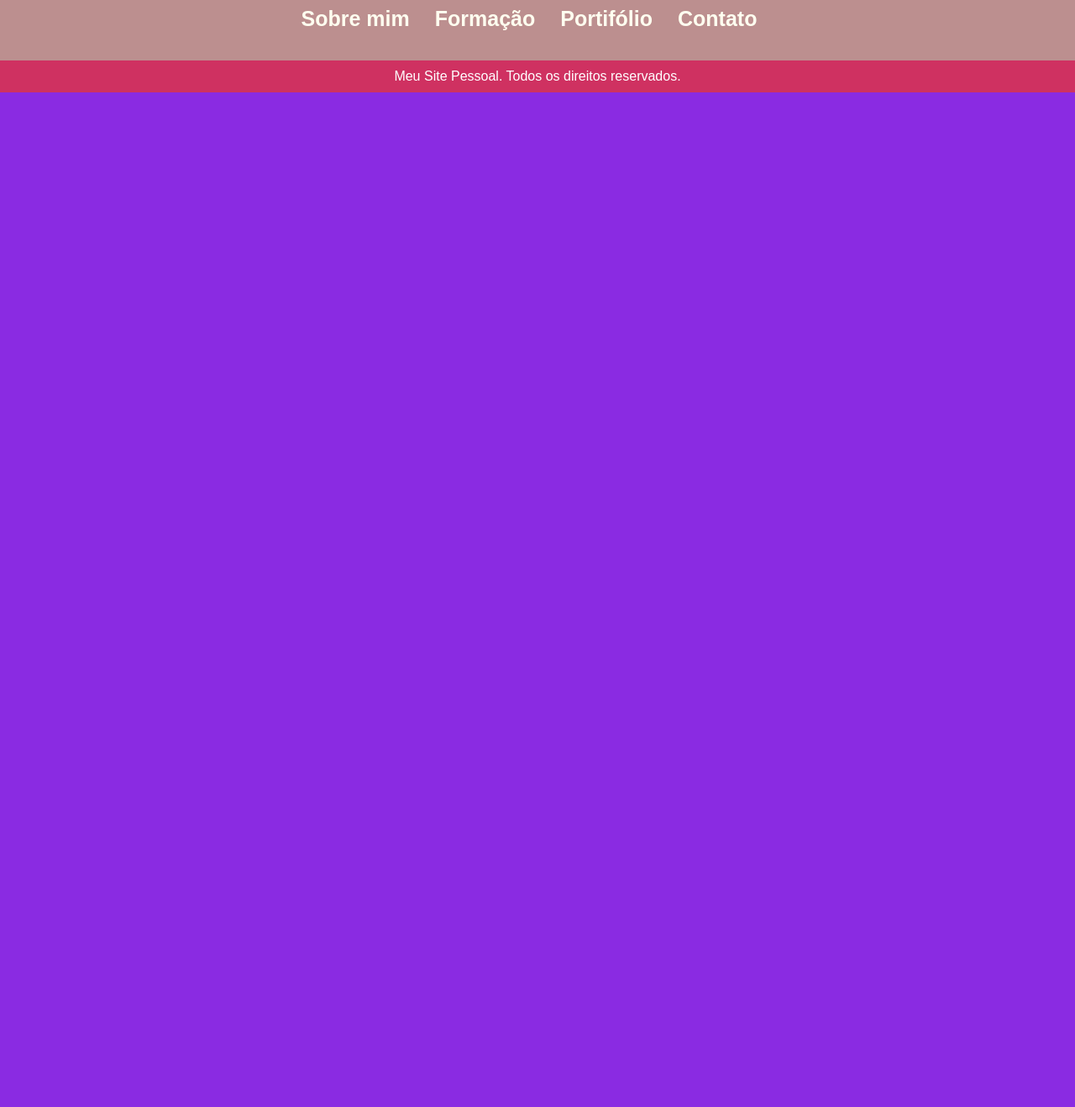
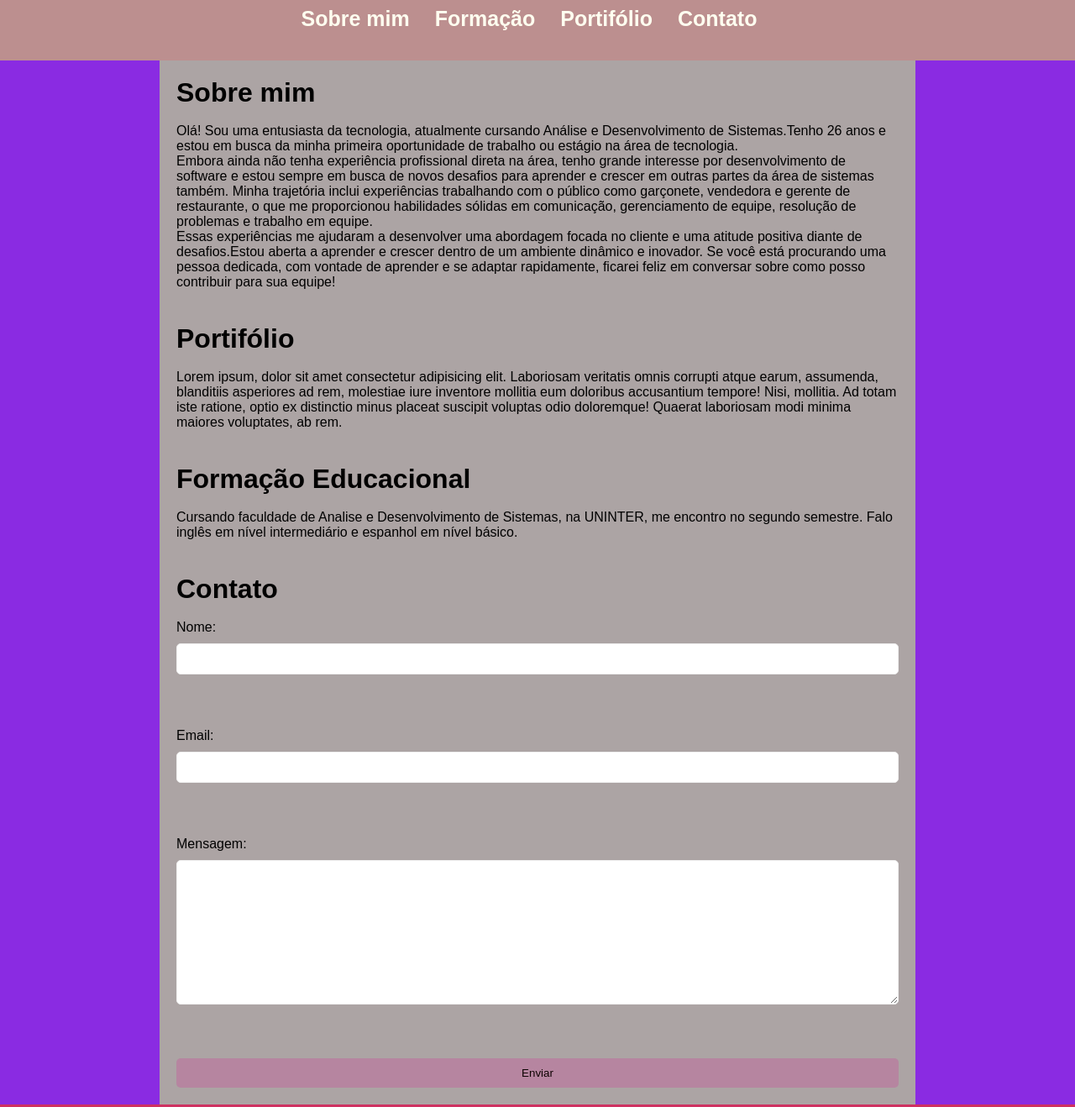
Before and after one commit to Isabela-Lenar/portifoliopessoal.github.io, a plain HTML site: page index.html in a window 1280 px wide. Shown: the part 27-1345 px from the top of the page at 84% size. Before the commit the page ends 800 px from the top, so only its background shows below. Drawn offline with Linux system fonts and the light colour scheme.

Commit message:
Add files via upload

```diff
--- a/index.html
+++ b/index.html
@@ -8,7 +8,7 @@
 </head>
 <body>
    <header>
-        <nav>
+        <nav class="conteiner menu">
            <ul>
             <li><a href="sobremim.html">Sobre mim</a></li>
             <li><a href="formacao.html">Formação</a></li>
@@ -16,10 +16,40 @@
             <li><a href="contato.html">Contato</a></li>
            <ul>
         </nav>
-   </header>
+    </header>
+   <main>
+    <h1>Sobre mim</h1>
+    <br>
+    <p>Olá! Sou uma entusiasta da tecnologia, atualmente cursando Análise e Desenvolvimento de Sistemas.Tenho 26 anos e estou em busca da minha primeira oportunidade de trabalho ou estágio na área de tecnologia.<br>Embora ainda não tenha experiência profissional direta na área, tenho grande interesse por desenvolvimento de software e estou sempre em busca de novos desafios para aprender e crescer em outras partes da área de sistemas também. Minha trajetória inclui experiências trabalhando com o público como garçonete, vendedora e gerente de restaurante, o que me proporcionou habilidades sólidas em comunicação, gerenciamento de equipe, resolução de problemas e trabalho em equipe.<br> Essas experiências me ajudaram a desenvolver uma abordagem focada no cliente e uma atitude positiva diante de desafios.Estou aberta a aprender e crescer dentro de um ambiente dinâmico e inovador. Se você está procurando uma pessoa dedicada, com vontade de aprender e se adaptar rapidamente, ficarei feliz em conversar sobre como posso contribuir para sua equipe!</p>
+   </main>
+   <main>
+    <h1>Portifólio</h1>
+    <br>
+    <p>Lorem ipsum, dolor sit amet consectetur adipisicing elit. Laboriosam veritatis omnis corrupti atque earum, assumenda, blanditiis asperiores ad rem, molestiae iure inventore mollitia eum doloribus accusantium tempore! Nisi, mollitia. Ad totam iste ratione, optio ex distinctio minus placeat suscipit voluptas odio doloremque! Quaerat laboriosam modi minima maiores voluptates, ab rem.</p>
+    </main>
+    <main>
+        <h1>Formação Educacional</h1>
+        <br>
+        <p>Cursando faculdade de Analise e Desenvolvimento de Sistemas, na UNINTER, me encontro no segundo semestre. Falo inglês em nível intermediário e espanhol em nível básico. </p>
+   </main>
+   <main>
+    <h1>Contato</h1>
+    <br>
+        <form>
+            <label for="name">Nome:</label>
+            <input type="text" id="name" name="name">
+            <br><br><br>
+            <label for="email">Email:</label>
+            <input type="email" id="email" name="email">
+            <br><br><br>
+            <label for="message">Mensagem:</label>
+            <textarea id="message" name="message" rows="10"></textarea>
+            <br><br><br>
+            <button type="submit">Enviar</button>
+   </main>
    <footer>
     <p>Meu Site Pessoal. Todos os direitos reservados.</p>
-</footer>
+   </footer>
 
 
 </body>
```
